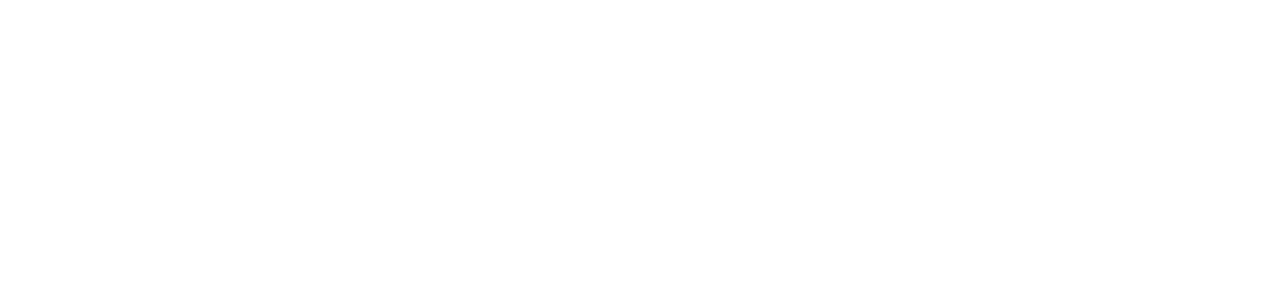
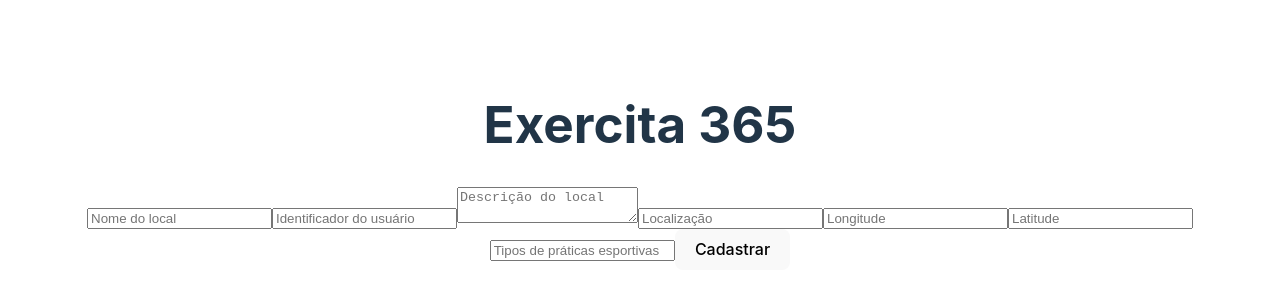
Before and after one commit to juniorpinhodev/Exercita365, a React (Vite) app in the folder Exercita365/: page /list/1 in a window 1280 px wide. Shown: the part 234-534 px from the top of the page. Built offline with nearby package versions, Linux system fonts and the light colour scheme; data requests are answered from the project's data file; sample sign-in values are in the browser's storage.

Commit message:
feat: 🎸 update

```diff
--- a/Exercita365/src/context/UsersContext.jsx
+++ b/Exercita365/src/context/UsersContext.jsx
@@ -124,25 +124,12 @@
   }
 
 
-  const UsersContextProvider = (props) => {
-    const [users, setUsers] = useState([]);
-    const [exerciseLocations, setExerciseLocations] = useState([]);
-
-    const registerUser = (user) => {
-      setUsers([...users, user]);
-    };
-
-    const registerExerciseLocation = (location) => {
-      setExerciseLocations([...exerciseLocations, location]);
-    };
-
-
   return(
-    <UsersContext.Provider value={{users, readUsersId, login, registerUsers, editUsers, removeUsers, exerciseLocations, registerUser, registerExerciseLocation}}>
-      {props.children}
+    <UsersContext.Provider value={{users, readUsersId, login, registerUsers, editUsers, removeUsers}}>
+      {children}
     </UsersContext.Provider>
   );
 };
-}
+
 
 export default UsersContextProvider;
--- a/Exercita365/src/pages/List.jsx
+++ b/Exercita365/src/pages/List.jsx
@@ -1,10 +1,80 @@
-import { useParams } from 'react-router-dom';
+// ExerciseLocationForm.js
 
-function List() {
-  const {id} = useParams()
+import React, { useState, useContext } from 'react';
+import { UsersContext } from '../context/UsersContext';
+
+const ExerciseLocationForm = () => {
+  const { registerExerciseLocation } = useContext(UsersContext);
+  const [location, setLocation] = useState({
+    name: '',
+    userId: '',
+    description: '',
+    location: '',
+    longitude: '',
+    latitude: '',
+    sports: []
+  });
+
+  const handleSubmit = (e) => {
+    e.preventDefault();
+    registerExerciseLocation(location);
+    setLocation({
+      name: '',
+      userId: '',
+      description: '',
+      location: '',
+      longitude: '',
+      latitude: '',
+      sports: []
+    });
+  };
+
   return (
-    <h1>Lista do usuário {id}</h1>
+    <form onSubmit={handleSubmit}>
+      <input
+        type="text"
+        placeholder="Nome do local"
+        value={location.name}
+        onChange={(e) => setLocation({ ...location, name: e.target.value })}
+      />
+      <input
+        type="text"
+        placeholder="Identificador do usuário"
+        value={location.userId}
+        onChange={(e) => setLocation({ ...location, userId: e.target.value })}
+      />
+      <textarea
+        placeholder="Descrição do local"
+        value={location.description}
+        onChange={(e) => setLocation({ ...location, description: e.target.value })}
+      ></textarea>
+      <input
+        type="text"
+        placeholder="Localização"
+        value={location.location}
+        onChange={(e) => setLocation({ ...location, location: e.target.value })}
+      />
+      <input
+        type="text"
+        placeholder="Longitude"
+        value={location.longitude}
+        onChange={(e) => setLocation({ ...location, longitude: e.target.value })}
+      />
+      <input
+        type="text"
+        placeholder="Latitude"
+        value={location.latitude}
+        onChange={(e) => setLocation({ ...location, latitude: e.target.value })}
+      />
+      <input
+        type="text"
+        placeholder="Tipos de práticas esportivas"
+        value={location.sports}
+        onChange={(e) => setLocation({ ...location, sports: e.target.value })}
+      />
+      <button type="submit">Cadastrar</button>
+    </form>
   );
-}
+};
 
-export default List;
+export default ExerciseLocationForm;
```
